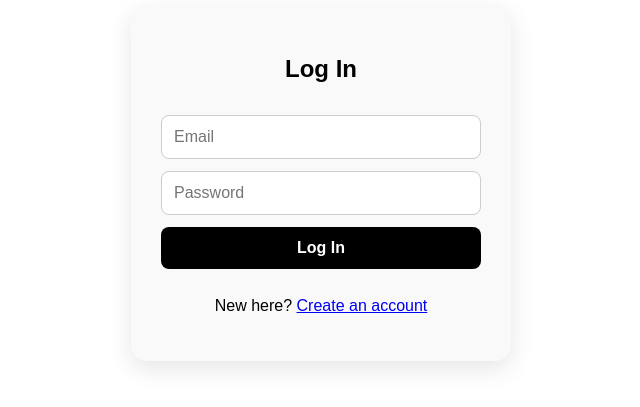
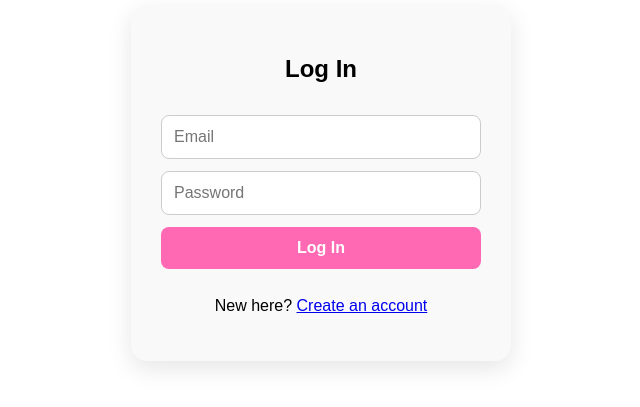
Before and after one commit to chloen3/Closet-Project, a React (Create React App) app in the folder frontend/: page /login in a window 1280 px wide. Shown: the part 217-624 px from the top of the page, without its empty margins (319-959 px from the left). Built offline with nearby package versions, Linux system fonts and the light colour scheme.

Commit message:
fixing frontend styles

```diff
--- a/frontend/src/pages/Account.js
+++ b/frontend/src/pages/Account.js
@@ -36,7 +36,7 @@ function Account() {
           {items.map(item => (
             <div key={item.id} style={cardStyle}>
               <button onClick={() => deleteItem(item.id)} style={btnStyle}>✖</button>
-              <img src={item.image_path} alt={item.name} style={{ width: '100%', borderRadius: '10px' }} />
+              <img src={item.image_path} alt={item.name} style={{ width: '100%', height: '200px', objectFit: 'cover', borderRadius: '10px' }} />
               <h3>{item.name}</h3>
               <p>{item.description}</p>
               {item.rent_price && <p>Rent: ${item.rent_price}</p>}
@@ -54,8 +54,14 @@ const cardStyle = {
     padding: '10px',
     background: '#fff',
     boxShadow: '0 4px 8px rgba(0,0,0,0.1)',
-    textAlign: 'center'
+    textAlign: 'center',
+    position: 'relative',
+    height: '350px',
+    display: 'flex',
+    flexDirection: 'column',
+    justifyContent: 'space-between'
   };
+
 
 
 const btnStyle = {
--- a/frontend/src/pages/AddItem.js
+++ b/frontend/src/pages/AddItem.js
@@ -58,17 +58,39 @@ function AddItem() {
   );
 }
 
+const primaryColor = '#FF69B4';
+
 const formStyle = {
-    background: '#fff',
-    borderRadius: '16px',
-    padding: '30px',
-    boxShadow: '0 8px 24px rgba(0,0,0,0.1)',
-    maxWidth: '500px',
-    margin: '0 auto',
-    display: 'flex',
-    flexDirection: 'column',
-    gap: '12px'
-  };
+  width: '320px',
+  padding: '30px',
+  background: '#f9f9f9',
+  borderRadius: '16px',
+  boxShadow: '0 8px 24px rgba(0,0,0,0.1)',
+  display: 'flex',
+  flexDirection: 'column',
+  gap: '12px',
+  textAlign: 'center',
+  margin: '0 auto'
+};
+
+const inputStyle = {
+  padding: '12px',
+  borderRadius: '8px',
+  border: '1px solid #ccc',
+  fontSize: '1em'
+};
+
+const buttonStyle = {
+  padding: '12px',
+  borderRadius: '8px',
+  border: 'none',
+  backgroundColor: primaryColor,
+  color: '#fff',
+  fontWeight: 'bold',
+  fontSize: '1em',
+  cursor: 'pointer'
+};
+
 
 
 export default AddItem;
--- a/frontend/src/pages/Login.js
+++ b/frontend/src/pages/Login.js
@@ -82,7 +82,7 @@ const buttonStyle = {
   padding: '12px',
   borderRadius: '8px',
   border: 'none',
-  backgroundColor: '#000',
+  backgroundColor: '#FF69B4',
   color: '#fff',
   fontWeight: 'bold',
   fontSize: '1em',
```
